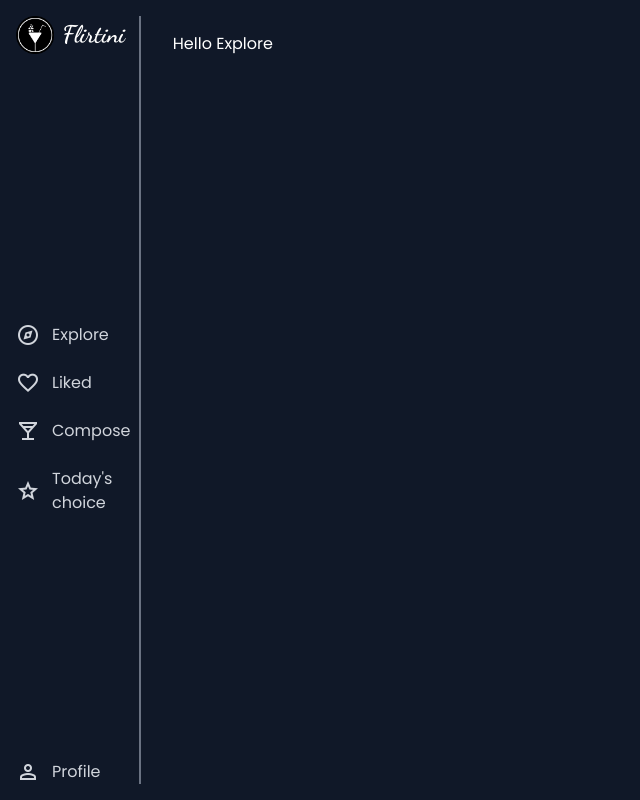
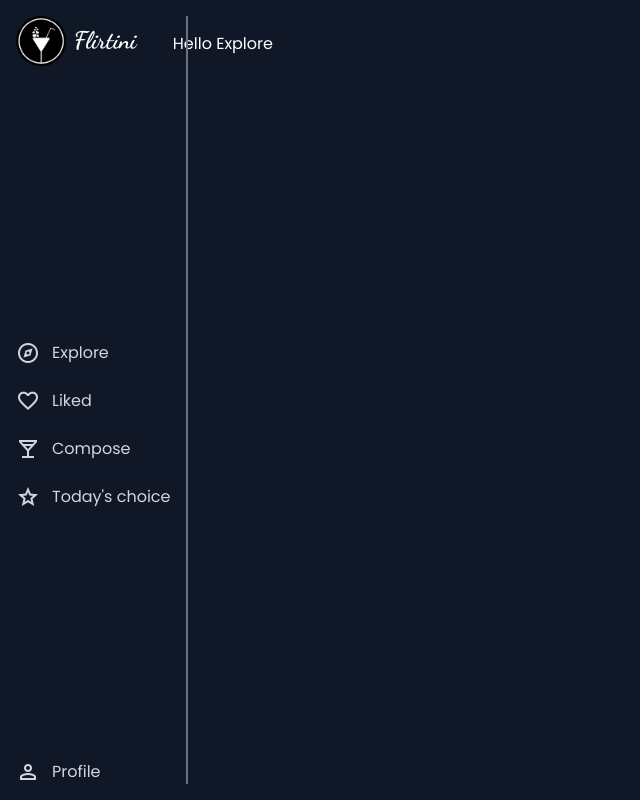
Before and after one commit to FlirtiniApp/Flirtini-Frontend, a React (Vite) app in the folder frontend/: page / in a window 1280 px wide. Shown: the whole page, without its empty margins (0-640 px from the left). Built offline with nearby package versions, Linux system fonts and the light colour scheme.

Commit message:
another little fix

```diff
--- a/frontend/src/components/Sidebar.jsx
+++ b/frontend/src/components/Sidebar.jsx
@@ -2,9 +2,9 @@ import { Link } from "react-router-dom";
 
 const Sidebar = () => {
   return (
-    <div className="h-[96vh] fixed w-[11vw] flex flex-col justify-between my-[2vh] px-4 border-r-2 border-gray-500">
+    <div className="h-[96vh] fixed w-[11vw] min-w-fit flex flex-col justify-between my-[2vh] px-4 border-r-2 border-gray-500">
       <div className="flex items-center gap-2">
-        <img className="w-[3vw]" src="/Flirtini/logo.png" alt="Flirtini Logo" />
+        <img className="w-[50px]" src="/Flirtini/logo.png" alt="Flirtini Logo" />
         <h1 className="text-white text-2xl font-bold font-[Dancing_Script]">
           Flirtini
         </h1>
```
